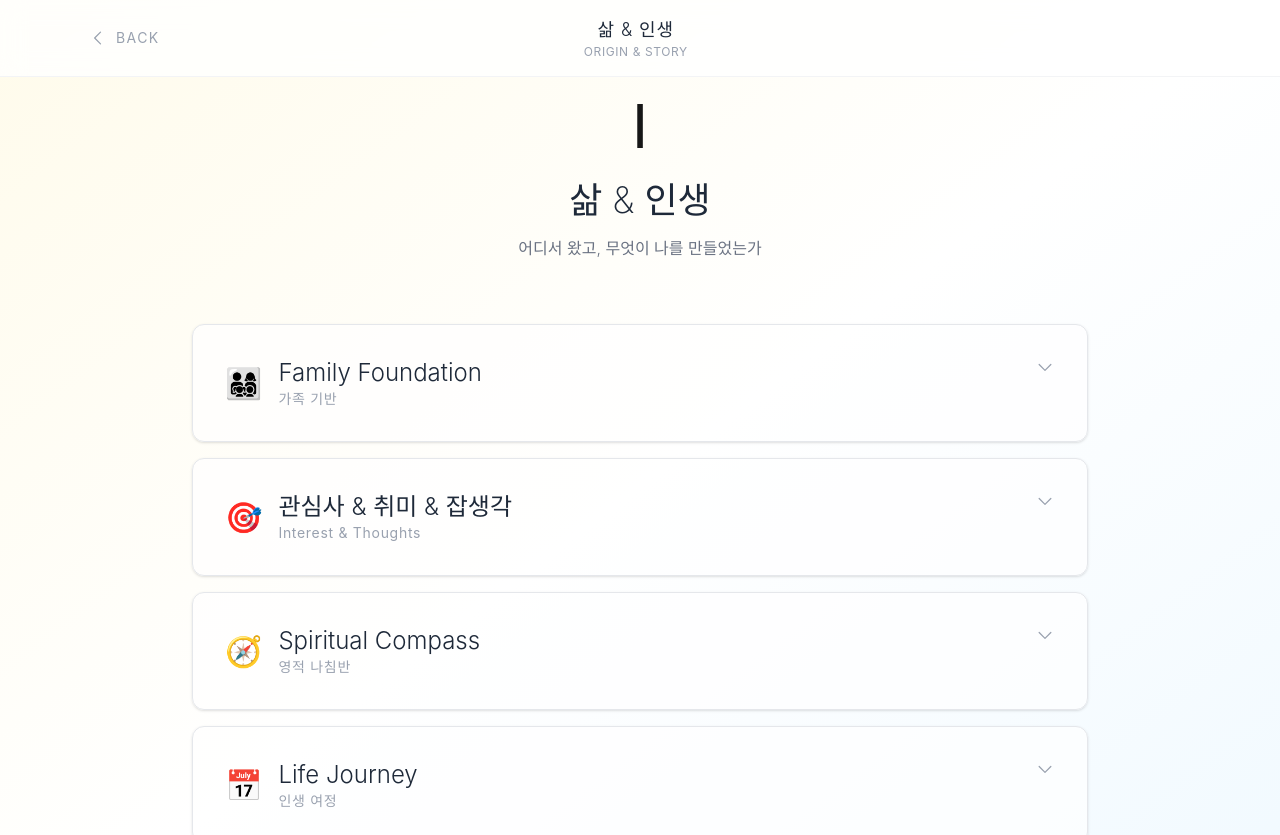
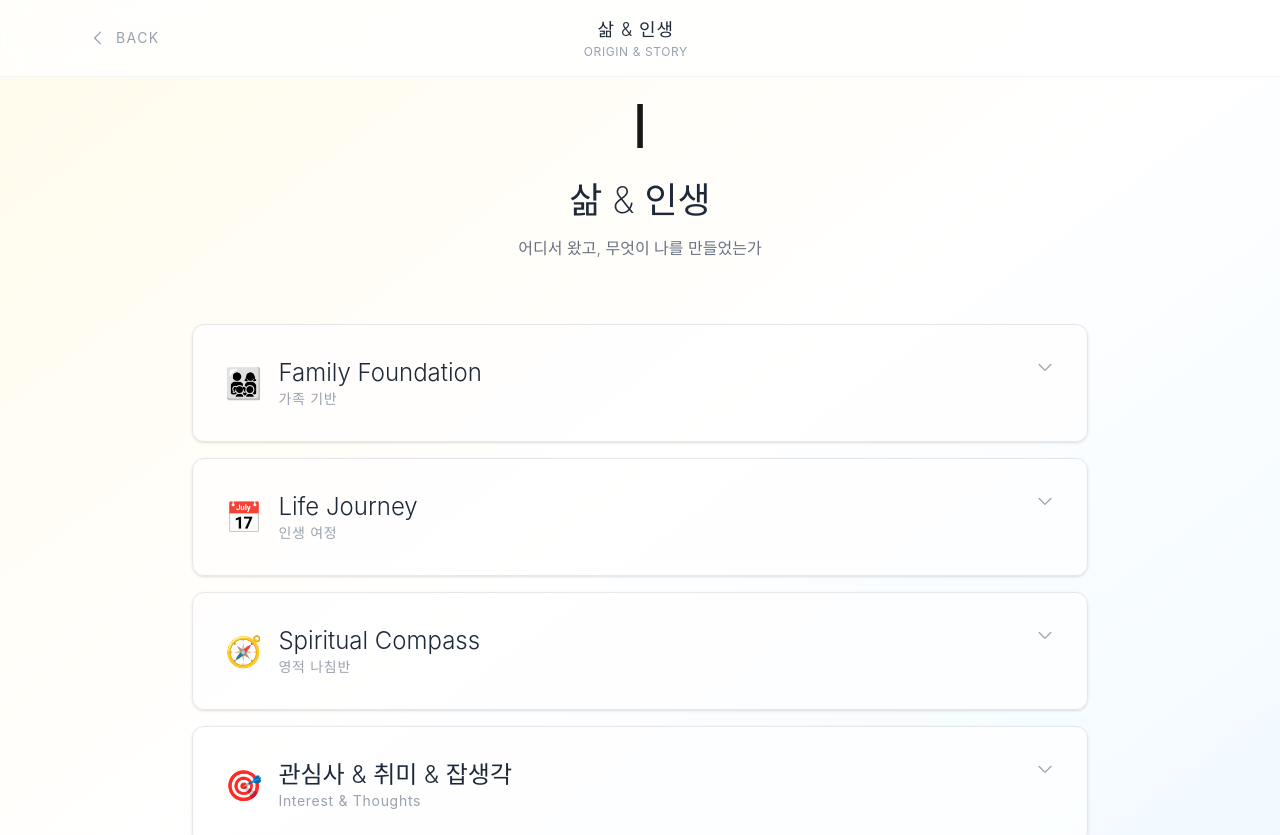
Before and after one commit to cmeetsp-jackie/Jackie-Website, a Next.js app: page /origin in a window 1280 px wide. Shown: the top 835 px of the page. Built offline with nearby package versions, Linux system fonts and the light colour scheme.

Commit message:
Apply same section order for desktop: Life Journey 2nd, Interest last

```diff
--- a/app/origin/page.tsx
+++ b/app/origin/page.tsx
@@ -330,7 +330,7 @@ export default function OriginPage() {
             </div>
 
             {/* Interest & Thoughts */}
-            <div className="order-4 md:order-2">
+            <div className="order-4">
               <motion.button
                 onClick={() => setActiveSection(activeSection === 'interest' ? null : 'interest')}
                 className={`w-full group relative bg-white/70 hover:bg-white border rounded-xl p-6 md:p-8 transition-all duration-500 shadow-sm hover:shadow-xl text-left ${
@@ -599,7 +599,7 @@ export default function OriginPage() {
             </div>
 
             {/* Life Journey */}
-            <div className="order-2 md:order-4">
+            <div className="order-2">
               <motion.button
                 onClick={() => setActiveSection(activeSection === 'journey' ? null : 'journey')}
                 className={`w-full group relative bg-white/70 hover:bg-white border rounded-xl p-6 md:p-8 transition-all duration-500 shadow-sm hover:shadow-xl text-left ${
```
